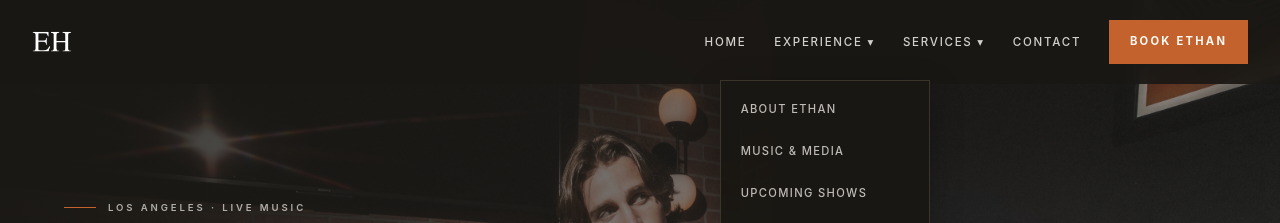
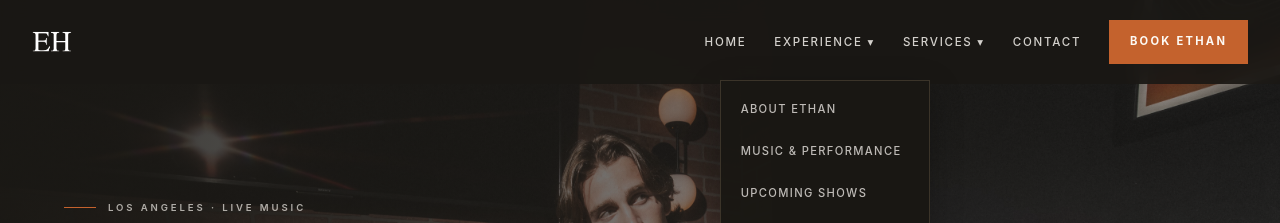
Before and after one commit to sigurvegaris/ethan-hoffman, a Next.js app: page / in a window 1280 px wide. Both pictures are taken after a click on the button "EXPERIENCE ▾". Shown: the top 223 px of the page. Built offline with nearby package versions, Linux system fonts and the light colour scheme.

Commit message:
Final revisions - subtitle, WSE tags, CTA updates, about font, ticker, remove stats, em dashes

```diff
--- a/app/components/Navbar.tsx
+++ b/app/components/Navbar.tsx
@@ -341,7 +341,7 @@ export default function Navbar() {
                 <div style={dropdownStyle}>
                   {[
                     { href: '/about', label: 'About Ethan' },
-                    { href: '/music', label: 'Music & Media' },
+                    { href: '/music', label: 'Music & Performance' },
                     { href: '/shows', label: 'Upcoming Shows' },
                   ].map((item) => (
                     <Link
--- a/app/page.tsx
+++ b/app/page.tsx
@@ -281,12 +281,12 @@ export default function Home() {
         .cta-copy { padding: 6rem 4rem; display: flex; flex-direction: column; justify-content: center; }
         .cta-image { position: relative; min-height: 420px; overflow: hidden; align-self: stretch; margin-top: 7.5rem; }
 
-        .wse-section { padding: 10rem 0; position: relative; }
+        .wse-section { padding: 5rem 0; position: relative; }
         .wse-marquee-track { position: absolute; top: 50%; left: 0; transform: translateY(-50%); white-space: nowrap; animation: wse-scroll 25s linear infinite; pointer-events: none; z-index: 0; }
         .wse-marquee-text { font-family: 'Playfair Display', serif; font-size: clamp(8rem, 18vw, 18rem); font-weight: 700; color: transparent; -webkit-text-stroke: 1px rgba(196,168,130,0.06); letter-spacing: -0.02em; line-height: 1; display: inline-block; padding-right: 4rem; }
         @keyframes wse-scroll { from { transform: translateY(-50%) translateX(0); } to { transform: translateY(-50%) translateX(-50%); } }
 
-        .wse-item { position: relative; z-index: 2; display: grid; grid-template-columns: 80px 1fr 1fr; align-items: center; gap: 3rem; padding: 3.5rem 0; border-top: 1px solid rgba(196,168,130,0.08); transition: border-color 0.5s ease; }
+        .wse-item { position: relative; z-index: 2; display: grid; grid-template-columns: 80px 1fr 1fr; align-items: center; gap: 3rem; padding: 2rem 0; border-top: 1px solid rgba(196,168,130,0.08); transition: border-color 0.5s ease; }
         .wse-item:last-child { border-bottom: 1px solid rgba(196,168,130,0.08); }
         .wse-item:hover { border-color: rgba(196,98,45,0.2); }
         .wse-num { font-family: 'Playfair Display', serif; font-size: 5rem; font-weight: 700; color: rgba(196,168,130,0.08); line-height: 1; letter-spacing: -0.03em; transition: all 0.6s cubic-bezier(0.16, 1, 0.3, 1); }
```
